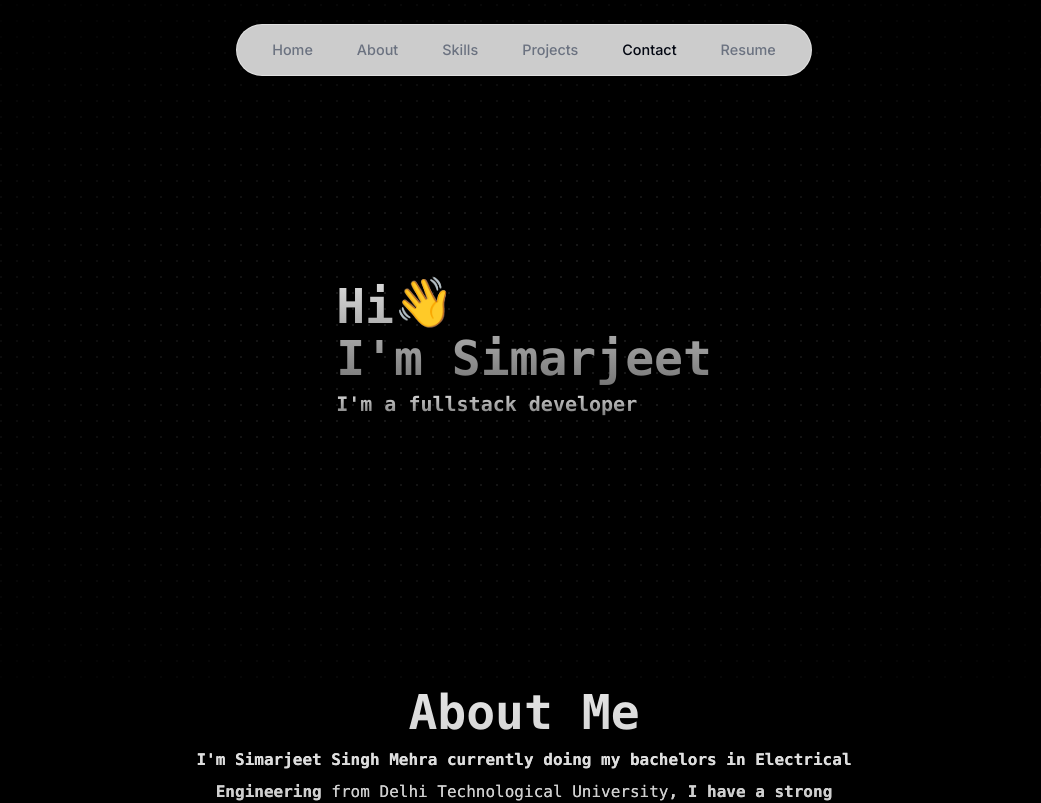
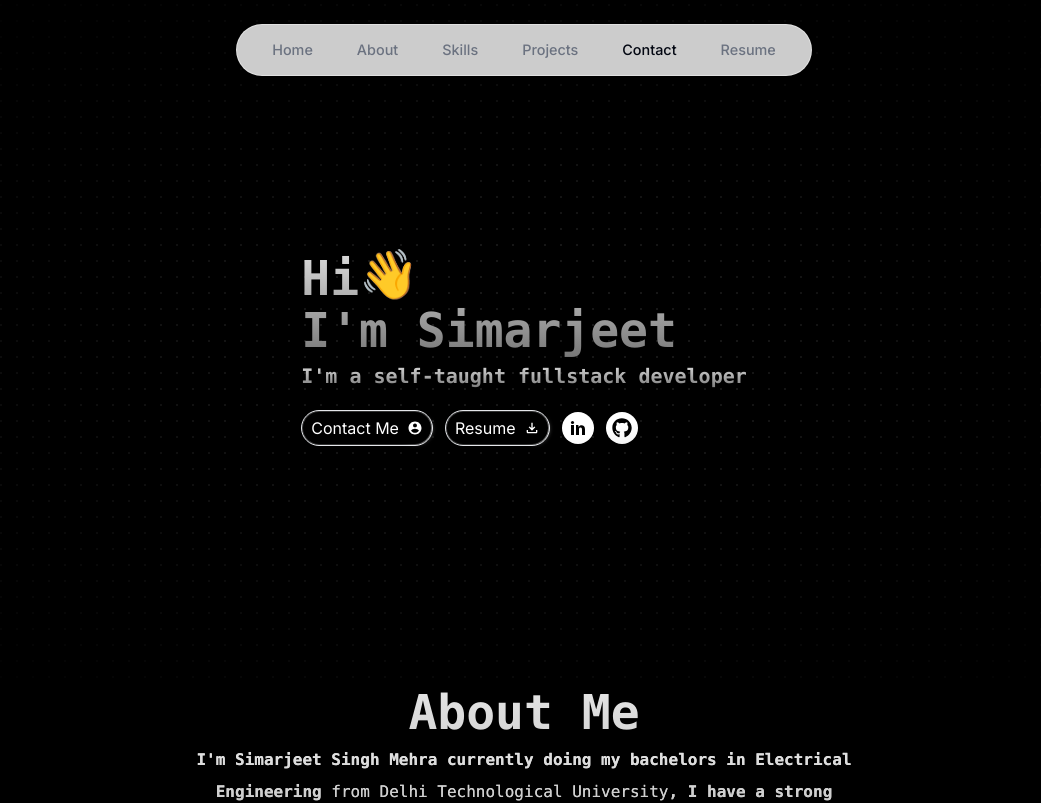
Before and after one commit to ssmehra7/v1-portfolio, a Next.js app: page / in a window 1280 px wide. Shown: the top 803 px of the page, without its empty margins (116-1157 px from the left). Built offline with nearby package versions, Linux system fonts and the light colour scheme.

Commit message:
complete file

```diff
--- a/components/background.tsx
+++ b/components/background.tsx
@@ -2,6 +2,8 @@ import { useActiveSection } from "@/hooks/use-active-section";
 import React, { useEffect } from "react";
 import { useInView } from "react-intersection-observer";
 import { motion } from "framer-motion";
+import { Btn2 } from "./btn2";
+import { IntroBtns } from "./intro-btn";
 
 export function DotBackground() {
   const { ref, inView } = useInView({
@@ -27,9 +29,9 @@ export function DotBackground() {
           }}
           className="flex flex-col"
         >
-          <p className="text-4xl font-mono sm:text-5xl font-bold relative z-5 bg-clip-text text-transparent bg-gradient-to-b from-neutral-200 to-neutral-500 py-2 ">
+          <div className="text-4xl font-mono sm:text-5xl font-bold relative z-5 bg-clip-text text-transparent bg-gradient-to-b from-neutral-200 to-neutral-500 py-2 ">
             <div>
-             <p className="flex  items-center">
+             <div className="flex  items-center">
              Hi
               <motion.span
                 className="inline-block pb-2 text-yellow-300"
@@ -43,14 +45,17 @@ export function DotBackground() {
               >
                 👋
               </motion.span>
-             </p>
+             </div>
 
               {`I'm Simarjeet`}
             </div>
-          </p>
-          <p className="text-4xl sm:text-xl font-mono font-bold relative z-5 bg-clip-text text-transparent bg-gradient-to-b from-neutral-200 to-neutral-500 ">
-            {`I'm a fullstack developer`}
-          </p>
+          </div>
+          <div className="text-4xl sm:text-xl font-mono font-bold relative z-5 bg-clip-text text-transparent bg-gradient-to-b from-neutral-200 to-neutral-500 ">
+            {`I'm a self-taught fullstack developer`}
+          </div>
+          <div>
+            <IntroBtns/>
+          </div>
         </motion.div>
       </div>
     </div>
--- /dev/null
+++ b/components/btn2.tsx
@@ -0,0 +1,29 @@
+
+"use client";
+import React, { ReactNode } from "react";
+import { HoverBorderGradient } from "@/components/ui/hover-border-gradient";
+import { AiOutlineDownload } from "react-icons/ai";
+
+interface Props {
+    label:string;
+    icon:ReactNode;
+}
+
+export const  Btn2:React.FC<Props> =({
+    label,
+    icon
+})=> {
+  return (
+    <div className="z-[999] flex justify-center text-center">
+      <HoverBorderGradient
+        containerClassName="rounded-full"
+        as="button"
+        className="dark:bg-black bg-white text-black dark:text-white flex items-center space-x-2"
+      >
+
+        <span className="text-md flex justify-center items-center">{label}</span>
+        {icon}
+      </HoverBorderGradient>
+    </div>
+  );
+}
--- /dev/null
+++ b/components/intro-btn.tsx
@@ -0,0 +1,41 @@
+import { IoMdContact } from "react-icons/io"
+import { Btn2 } from "./btn2"
+import { MdOutlineFileDownload } from "react-icons/md"
+import { TiSocialLinkedin } from "react-icons/ti"
+import { FaGithub } from "react-icons/fa"
+import { useActiveSection } from "@/hooks/use-active-section"
+import Link from "next/link"
+
+
+export const IntroBtns = () => {
+
+    const { active, setActive } = useActiveSection();
+
+
+    return (
+        <div className="flex mt-5 items-center gap-x-3">
+
+            <div onClick={() => {
+                setActive("Contact")
+                const contactSection = document.getElementById("contact");
+                if (contactSection) {
+                    contactSection.scrollIntoView({ behavior: "smooth" });
+                }
+
+            }} className="hover:scale-105 transition-all">
+                <Btn2 label="Contact Me" icon={<IoMdContact />} />
+            </div>
+
+            <Link href={"https://drive.google.com/file/d/1s-aaTc2HUpE3ebzQFuz62DeRAFA6Bp_j/view"} target="_blank" className="hover:scale-105 transition-all">
+                <Btn2 label="Resume" icon={<MdOutlineFileDownload />} />
+            </Link>
+
+            <Link href={"https://www.linkedin.com/in/simarjeetsm11/"} target="_blank" className="bg-white rounded-full h-8 w-8 flex items-center justify-center hover:scale-110 transition-all">
+                <TiSocialLinkedin className=" text-black text-2xl " />
+            </Link>
+            <Link href={"https://github.com/ssmehra7"} target="_blank" className="bg-white rounded-full h-8 w-8 flex items-center justify-center hover:scale-110 transition-all">
+                <FaGithub className=" text-black text-xl" />
+            </Link>
+        </div>
+    )
+}
--- /dev/null
+++ b/components/ui/hover-border-gradient.tsx
@@ -0,0 +1,99 @@
+"use client";
+import React, { useState, useEffect, useRef } from "react";
+
+import { motion } from "framer-motion";
+import { cn } from "@/lib/utils";
+
+type Direction = "TOP" | "LEFT" | "BOTTOM" | "RIGHT";
+
+export function HoverBorderGradient({
+  children,
+  containerClassName,
+  className,
+  as: Tag = "button",
+  duration = 1,
+  clockwise = true,
+  ...props
+}: React.PropsWithChildren<
+  {
+    as?: React.ElementType;
+    containerClassName?: string;
+    className?: string;
+    duration?: number;
+    clockwise?: boolean;
+  } & React.HTMLAttributes<HTMLElement>
+>) {
+  const [hovered, setHovered] = useState<boolean>(false);
+  const [direction, setDirection] = useState<Direction>("TOP");
+
+  const rotateDirection = (currentDirection: Direction): Direction => {
+    const directions: Direction[] = ["TOP", "LEFT", "BOTTOM", "RIGHT"];
+    const currentIndex = directions.indexOf(currentDirection);
+    const nextIndex = clockwise
+      ? (currentIndex - 1 + directions.length) % directions.length
+      : (currentIndex + 1) % directions.length;
+    return directions[nextIndex];
+  };
+
+  const movingMap: Record<Direction, string> = {
+    TOP: "radial-gradient(20.7% 50% at 50% 0%, hsl(0, 0%, 100%) 0%, rgba(255, 255, 255, 0) 100%)",
+    LEFT: "radial-gradient(16.6% 43.1% at 0% 50%, hsl(0, 0%, 100%) 0%, rgba(255, 255, 255, 0) 100%)",
+    BOTTOM:
+      "radial-gradient(20.7% 50% at 50% 100%, hsl(0, 0%, 100%) 0%, rgba(255, 255, 255, 0) 100%)",
+    RIGHT:
+      "radial-gradient(16.2% 41.199999999999996% at 100% 50%, hsl(0, 0%, 100%) 0%, rgba(255, 255, 255, 0) 100%)",
+  };
+
+  const highlight =
+    "radial-gradient(75% 181.15942028985506% at 50% 50%, #3275F8 0%, rgba(255, 255, 255, 0) 100%)";
+
+  useEffect(() => {
+    if (!hovered) {
+      const interval = setInterval(() => {
+        setDirection((prevState) => rotateDirection(prevState));
+      }, duration * 1000);
+      return () => clearInterval(interval);
+    }
+  }, [hovered]);
+  return (
+    <Tag
+      onMouseEnter={(event: React.MouseEvent<HTMLDivElement>) => {
+        setHovered(true);
+      }}
+      onMouseLeave={() => setHovered(false)}
+      className={cn(
+        "relative flex rounded-full border  content-center bg-black/20 hover:bg-black/10 transition duration-500 dark:bg-white/20 items-center flex-col flex-nowrap gap-10 h-min justify-center overflow-visible p-px decoration-clone w-fit",
+        containerClassName
+      )}
+      {...props}
+    >
+      <div
+        className={cn(
+          "w-auto text-white z-10 bg-black px-2 py-1 rounded-[inherit]",
+          className
+        )}
+      >
+        {children}
+      </div>
+      <motion.div
+        className={cn(
+          "flex-none inset-0 overflow-hidden absolute z-0 rounded-[inherit]"
+        )}
+        style={{
+          filter: "blur(2px)",
+          position: "absolute",
+          width: "100%",
+          height: "100%",
+        }}
+        initial={{ background: movingMap[direction] }}
+        animate={{
+          background: hovered
+            ? [movingMap[direction], highlight]
+            : movingMap[direction],
+        }}
+        transition={{ ease: "linear", duration: duration ?? 1 }}
+      />
+      <div className="bg-black absolute z-1 flex-none inset-[2px] rounded-[100px]" />
+    </Tag>
+  );
+}
```
